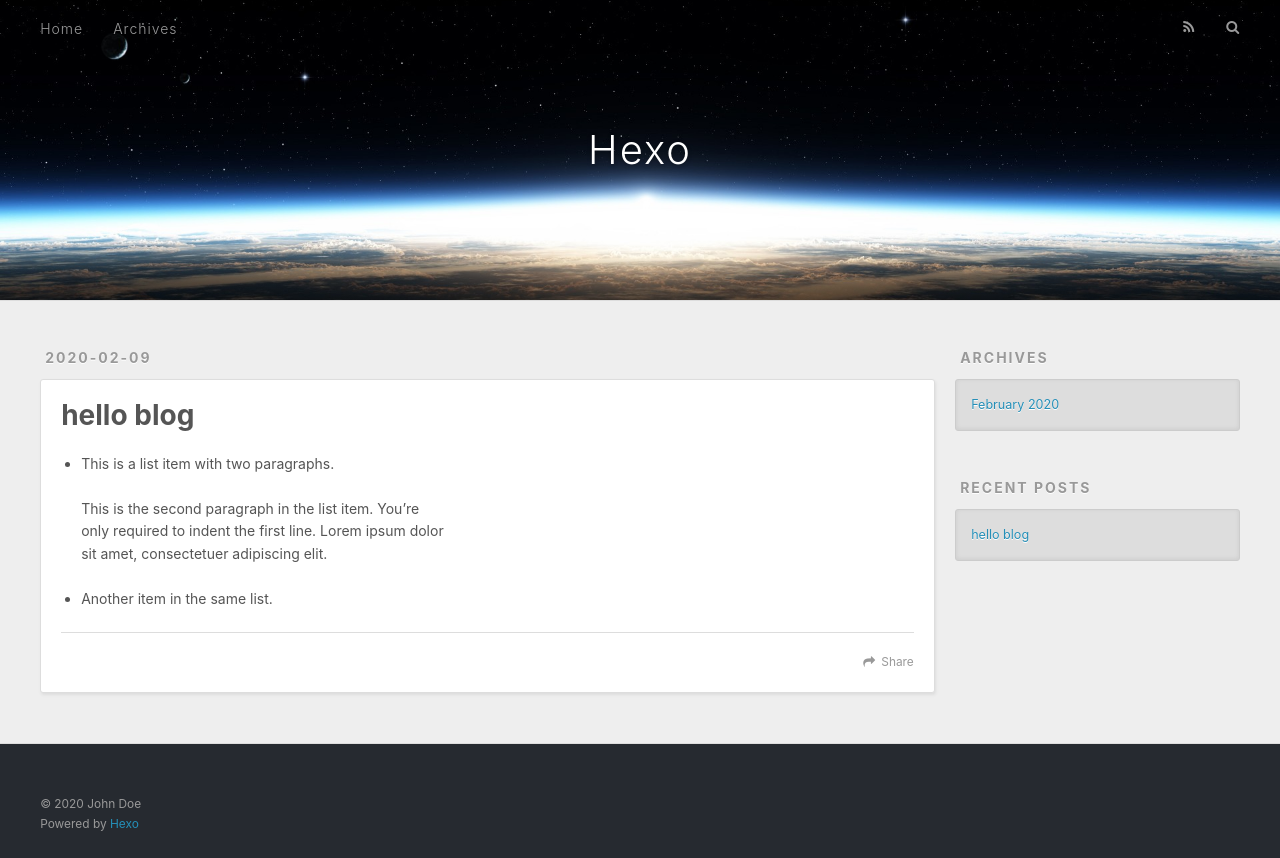
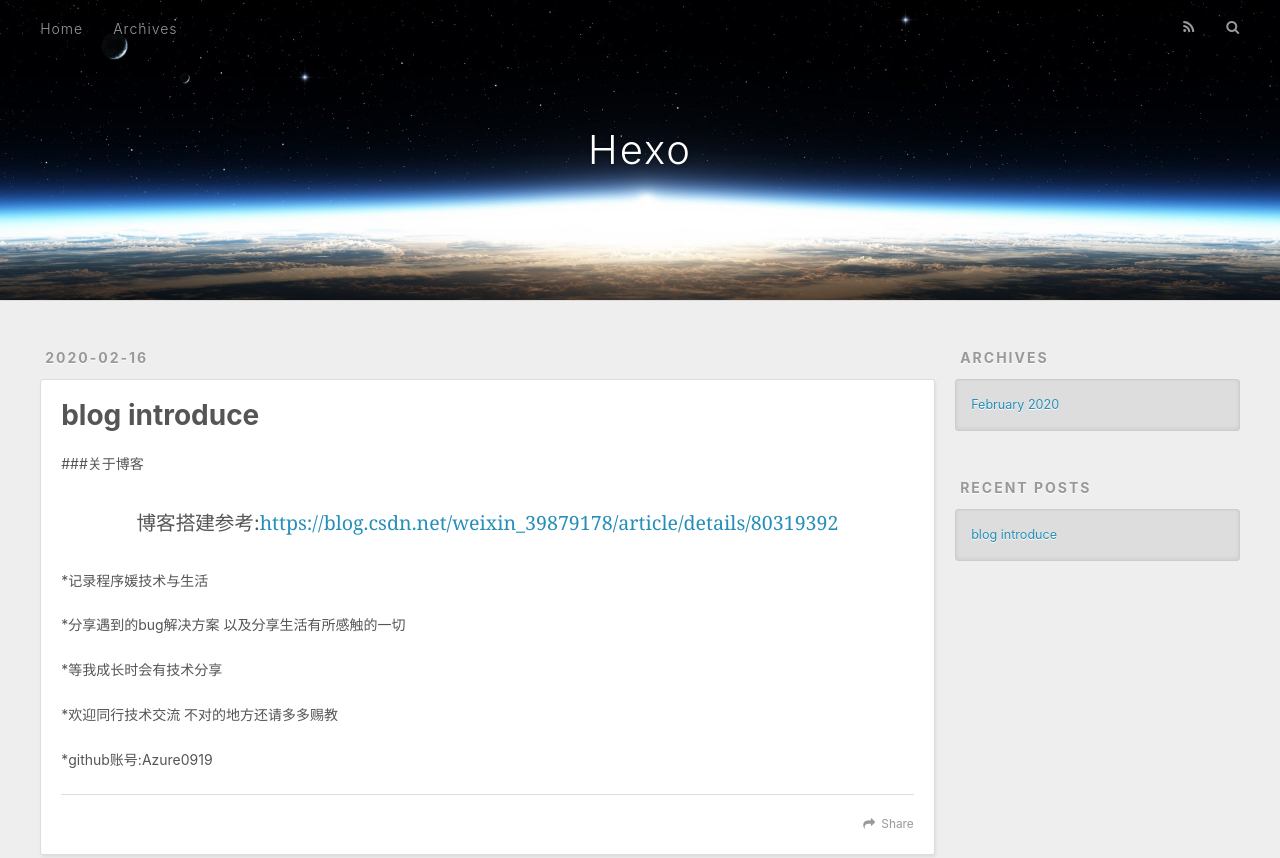
Before and after one commit to Azure0919/Azure0919.github.io, a plain HTML site: page 2020/02/16/blog-introduce/index.html in a window 1280 px wide. Shown: the top 858 px of the page. Drawn offline with nearby package versions, Linux system fonts and the light colour scheme.

Commit message:
Site updated: 2020-02-16 20:13:09

```diff
--- a/2020/02/09/hello-blog/index.html
+++ b/2020/02/16/blog-introduce/index.html
@@ -5,17 +5,17 @@
 
 
 
-  <title>hello blog | Hexo</title>
+  <title>blog introduce | Hexo</title>
   <meta name="viewport" content="width=device-width, initial-scale=1, maximum-scale=1">
-  <meta name="description" content="This is a list item with two paragraphs. This is the second paragraph in the list item. You’reonly required to indent the first line. Lorem ipsum dolorsit amet, consectetuer adipiscing elit.  Another">
+  <meta name="description" content="###关于博客  博客搭建参考:https:&#x2F;&#x2F;blog.csdn.net&#x2F;weixin_39879178&#x2F;article&#x2F;details&#x2F;80319392   *记录程序媛技术与生活    *分享遇到的bug解决方案 以及分享生活有所感触的一切    *等我成长时会有技术分享    *欢迎同行技术交流 不对的地方还请多多赐教  *github账号:Azure0919">
 <meta property="og:type" content="article">
-<meta property="og:title" content="hello blog">
-<meta property="og:url" content="http://yoursite.com/2020/02/09/hello-blog/index.html">
+<meta property="og:title" content="blog introduce">
+<meta property="og:url" content="http://yoursite.com/2020/02/16/blog-introduce/index.html">
 <meta property="og:site_name" content="Hexo">
-<meta property="og:description" content="This is a list item with two paragraphs. This is the second paragraph in the list item. You’reonly required to indent the first line. Lorem ipsum dolorsit amet, consectetuer adipiscing elit.  Another">
+<meta property="og:description" content="###关于博客  博客搭建参考:https:&#x2F;&#x2F;blog.csdn.net&#x2F;weixin_39879178&#x2F;article&#x2F;details&#x2F;80319392   *记录程序媛技术与生活    *分享遇到的bug解决方案 以及分享生活有所感触的一切    *等我成长时会有技术分享    *欢迎同行技术交流 不对的地方还请多多赐教  *github账号:Azure0919">
 <meta property="og:locale" content="en_US">
-<meta property="article:published_time" content="2020-02-09T06:31:46.000Z">
-<meta property="article:modified_time" content="2020-02-09T06:38:43.035Z">
+<meta property="article:published_time" content="2020-02-16T06:50:35.000Z">
+<meta property="article:modified_time" content="2020-02-16T12:11:41.192Z">
 <meta property="article:author" content="John Doe">
 <meta name="twitter:card" content="summary">
 
@@ -66,10 +66,10 @@
   </div>
 </header>
       <div class="outer">
-        <section id="main"><article id="post-hello-blog" class="article article-type-post" itemscope itemprop="blogPost">
+        <section id="main"><article id="post-blog-introduce" class="article article-type-post" itemscope itemprop="blogPost">
   <div class="article-meta">
-    <a href="/2020/02/09/hello-blog/" class="article-date">
-  <time datetime="2020-02-09T06:31:46.000Z" itemprop="datePublished">2020-02-09</time>
+    <a href="/2020/02/16/blog-introduce/" class="article-date">
+  <time datetime="2020-02-16T06:50:35.000Z" itemprop="datePublished">2020-02-16</time>
 </a>
 
   </div>
@@ -80,7 +80,7 @@
 
 
     <h1 class="article-title" itemprop="name">
-      hello blog
+      blog introduce
     </h1>
 
 
@@ -88,18 +88,20 @@
 
     <div class="article-entry" itemprop="articleBody">
 
-        <ul>
-<li><p>This is a list item with two paragraphs.</p>
-<p>This is the second paragraph in the list item. You’re<br>only required to indent the first line. Lorem ipsum dolor<br>sit amet, consectetuer adipiscing elit.</p>
-</li>
-<li><p>Another item in the same list.</p>
-</li>
-</ul>
+        <p>###关于博客</p>
+<blockquote>
+<p>博客搭建参考:<a href="https://blog.csdn.net/weixin_39879178/article/details/80319392" target="_blank" rel="noopener">https://blog.csdn.net/weixin_39879178/article/details/80319392</a></p>
+</blockquote>
+<p> *记录程序媛技术与生活  </p>
+<p> *分享遇到的bug解决方案 以及分享生活有所感触的一切  </p>
+<p> *等我成长时会有技术分享  </p>
+<p> *欢迎同行技术交流 不对的地方还请多多赐教</p>
+<p> *github账号:Azure0919</p>
 
 
     </div>
     <footer class="article-footer">
-      <a data-url="http://yoursite.com/2020/02/09/hello-blog/" data-id="ck6enpzdz0000mgvq2h8l3hlu" class="article-share-link">Share</a>
+      <a data-url="http://yoursite.com/2020/02/16/blog-introduce/" data-id="ck6ozoqur000018vqal0sa4cy" class="article-share-link">Share</a>
 
 
     </footer>
@@ -138,7 +140,7 @@
       <ul>
 
           <li>
-            <a href="/2020/02/09/hello-blog/">hello blog</a>
+            <a href="/2020/02/16/blog-introduce/">blog introduce</a>
           </li>
 
       </ul>
```
Also changed, not shown: archives/2020/02/index.html (+4 -4 lines), archives/2020/index.html (+4 -4 lines), archives/index.html (+4 -4 lines), index.html (+15 -13 lines).
